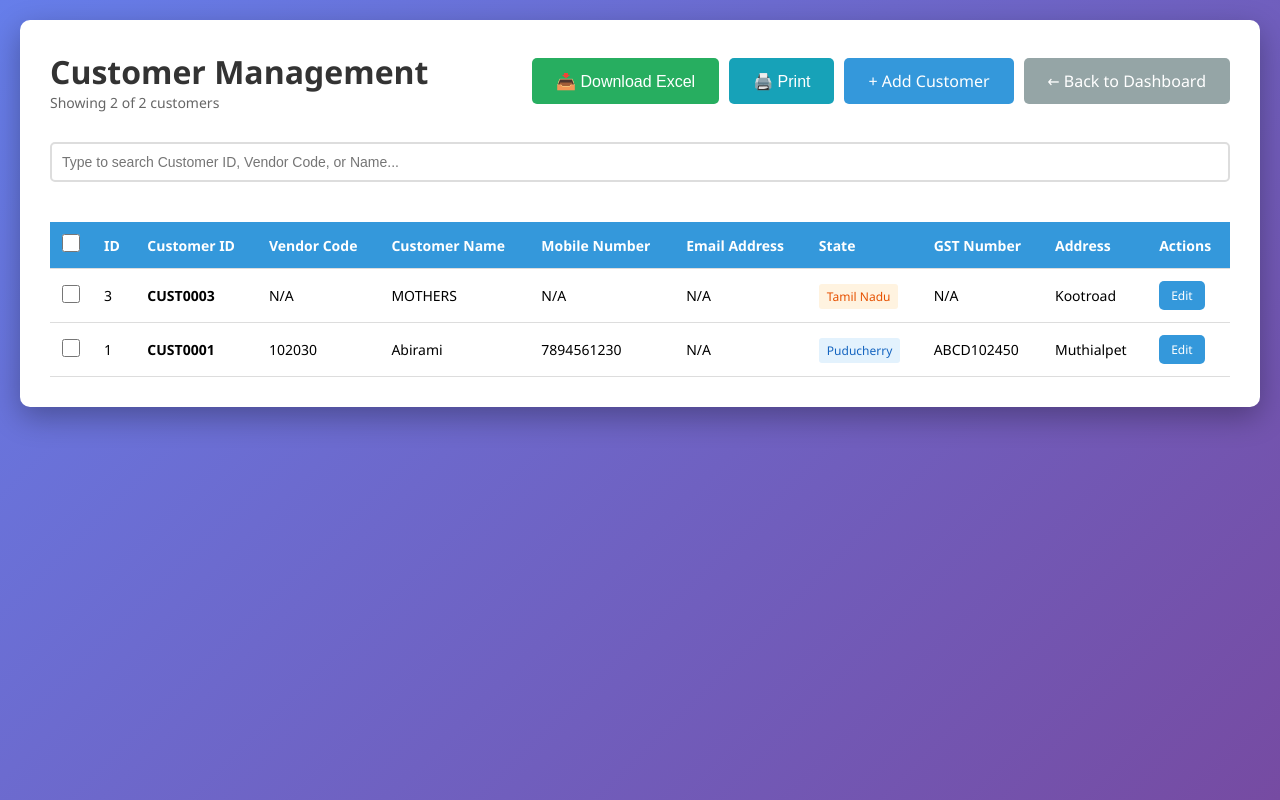
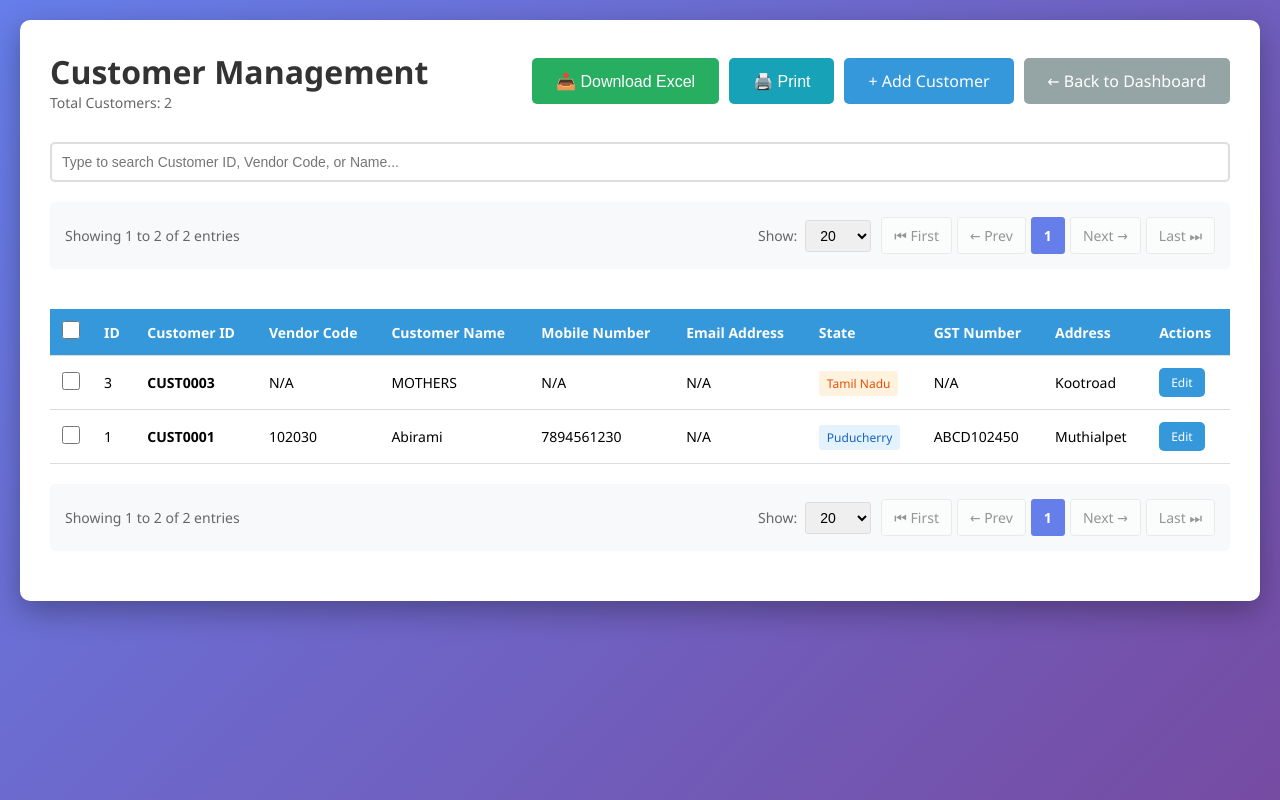
Before and after one commit to pshanmugavelp-pixel/Billing-web-app, a Flask app: page /customers/ in a window 1280 px wide. Run offline with Flask 3, Linux system fonts and the light colour scheme; data comes from the database, SQL or seed files in the repository; some libraries are stand-ins or nearby versions.

Commit message:
added pagination

```diff
--- a/routes/customers.py
+++ b/routes/customers.py
@@ -11,22 +11,61 @@ customers_bp = Blueprint('customers', __name__, url_prefix='/customers')
 
 @customers_bp.route('/')
 def index():
-    """Display all customers with optional search"""
+    """Display all customers with optional search and pagination"""
     search_query = request.args.get('search', '').strip()
+    page = request.args.get('page', 1, type=int)
+    per_page = request.args.get('per_page', 20, type=int)
+
+    # Validate per_page values
+    if per_page not in [10, 20, 50, 100]:
+        per_page = 20
+
     conn = get_db_connection()
 
+    # Calculate offset
+    offset = (page - 1) * per_page
+
     if search_query:
-        # Search by customer_id, vendor_code, or name
+        # Get total count for search
+        total_count = conn.execute('''
+            SELECT COUNT(*) as count FROM customers
+            WHERE customer_id LIKE ? OR vendor_code LIKE ? OR name LIKE ?
+        ''', (f'%{search_query}%', f'%{search_query}%', f'%{search_query}%')).fetchone()['count']
+
+        # Search by customer_id, vendor_code, or name with pagination
         customers = conn.execute('''
             SELECT * FROM customers
             WHERE customer_id LIKE ? OR vendor_code LIKE ? OR name LIKE ?
             ORDER BY created_at DESC
-        ''', (f'%{search_query}%', f'%{search_query}%', f'%{search_query}%')).fetchall()
+            LIMIT ? OFFSET ?
+        ''', (f'%{search_query}%', f'%{search_query}%', f'%{search_query}%', per_page, offset)).fetchall()
     else:
-        customers = conn.execute('SELECT * FROM customers ORDER BY created_at DESC').fetchall()
+        # Get total count
+        total_count = conn.execute('SELECT COUNT(*) as count FROM customers').fetchone()['count']
+
+        # Get paginated customers
+        customers = conn.execute('''
+            SELECT * FROM customers
+            ORDER BY created_at DESC
+            LIMIT ? OFFSET ?
+        ''', (per_page, offset)).fetchall()
 
     conn.close()
-    return render_template('customers/index.html', customers=customers, search_query=search_query)
+
+    # Calculate pagination info
+    total_pages = (total_count + per_page - 1) // per_page
+    has_prev = page > 1
+    has_next = page < total_pages
+
+    return render_template('customers/index.html',
+                         customers=customers,
+                         search_query=search_query,
+                         page=page,
+                         per_page=per_page,
+                         total_count=total_count,
+                         total_pages=total_pages,
+                         has_prev=has_prev,
+                         has_next=has_next)
 
 @customers_bp.route('/add', methods=['GET', 'POST'])
 def add():
--- a/templates/customers/index.html
+++ b/templates/customers/index.html
@@ -241,7 +241,7 @@
         <div class="header">
             <div>
                 <h1>Customer Management</h1>
-                <p class="customer-count">Total Customers: {{ customers|length }}</p>
+                <p class="customer-count">Total Customers: {{ total_count }}</p>
             </div>
             <div class="button-group">
                 <button id="deleteSelectedBtn" class="btn btn-delete-selected no-print" onclick="deleteSelected()">Delete Selected</button>
@@ -275,6 +275,13 @@
         <div id="selectionInfo" class="selection-info no-print">
             <span class="selection-text"><span id="selectedCount">0</span> customer(s) selected</span>
         </div>
+
+        <!-- Pagination Controls (Top) -->
+        {% if total_count > 0 %}
+            {% set route_name = 'customers.index' %}
+            {% set extra_params = {'search': search_query} if search_query else {} %}
+            {% include 'pagination.html' %}
+        {% endif %}
 
         {% if customers %}
             <div class="table-wrapper">
@@ -330,6 +337,13 @@
                     </table>
                 </form>
             </div>
+
+            <!-- Pagination Controls (Bottom) -->
+            {% if total_count > 0 %}
+                {% set route_name = 'customers.index' %}
+                {% set extra_params = {'search': search_query} if search_query else {} %}
+                {% include 'pagination.html' %}
+            {% endif %}
         {% else %}
             <div class="no-data">
                 <p>No customers found. Click "Add Customer" to get started!</p>
@@ -435,11 +449,11 @@
             var input = document.getElementById('searchInput');
             var clearBtn = document.getElementById('clearSearch');
             var customerCountEl = document.querySelector('.customer-count');
-            var totalCount = {{ customers|length }};
+            var totalCount = {{ total_count|default(0) }};
 
             function updateCount(visible) {
                 if (!customerCountEl) return;
-                customerCountEl.textContent = 'Showing ' + visible + ' of ' + totalCount + ' customers';
+                customerCountEl.textContent = 'Total Customers: ' + totalCount;
             }
 
             function normalize(s){ return (s||'').toString().toLowerCase(); }
--- /dev/null
+++ b/templates/pagination.html
@@ -0,0 +1,167 @@
+<!-- Reusable Pagination Component -->
+<style>
+    .pagination-container {
+        display: flex;
+        justify-content: space-between;
+        align-items: center;
+        margin: 20px 0;
+        padding: 15px;
+        background: #f8f9fa;
+        border-radius: 5px;
+        flex-wrap: wrap;
+        gap: 15px;
+    }
+
+    .pagination-info {
+        color: #666;
+        font-size: 14px;
+    }
+
+    .pagination-controls {
+        display: flex;
+        gap: 10px;
+        align-items: center;
+        flex-wrap: wrap;
+    }
+
+    .pagination-buttons {
+        display: flex;
+        gap: 5px;
+    }
+
+    .pagination-btn {
+        padding: 8px 12px;
+        border: 1px solid #ddd;
+        background: white;
+        color: #333;
+        text-decoration: none;
+        border-radius: 3px;
+        font-size: 14px;
+        transition: all 0.3s;
+        cursor: pointer;
+    }
+
+    .pagination-btn:hover:not(.disabled) {
+        background: #667eea;
+        color: white;
+        border-color: #667eea;
+    }
+
+    .pagination-btn.active {
+        background: #667eea;
+        color: white;
+        border-color: #667eea;
+        font-weight: bold;
+    }
+
+    .pagination-btn.disabled {
+        opacity: 0.5;
+        cursor: not-allowed;
+        pointer-events: none;
+    }
+
+    .page-size-selector {
+        display: flex;
+        align-items: center;
+        gap: 8px;
+    }
+
+    .page-size-selector label {
+        font-size: 14px;
+        color: #666;
+    }
+
+    .page-size-selector select {
+        padding: 6px 10px;
+        border: 1px solid #ddd;
+        border-radius: 3px;
+        font-size: 14px;
+        cursor: pointer;
+    }
+
+    @media print {
+        .pagination-container {
+            display: none !important;
+        }
+    }
+</style>
+
+<div class="pagination-container no-print">
+    <div class="pagination-info">
+        Showing {{ ((page - 1) * per_page) + 1 }} to {{ [page * per_page, total_count]|min }} of {{ total_count }} entries
+    </div>
+
+    <div class="pagination-controls">
+        <!-- Page Size Selector -->
+        <div class="page-size-selector">
+            <label for="perPageSelect">Show:</label>
+            <select id="perPageSelect" onchange="changePageSize(this.value)">
+                <option value="10" {% if per_page == 10 %}selected{% endif %}>10</option>
+                <option value="20" {% if per_page == 20 %}selected{% endif %}>20</option>
+                <option value="50" {% if per_page == 50 %}selected{% endif %}>50</option>
+                <option value="100" {% if per_page == 100 %}selected{% endif %}>100</option>
+            </select>
+        </div>
+
+        <!-- Pagination Buttons -->
+        <div class="pagination-buttons">
+            <!-- First Page -->
+            <a href="{{ url_for(route_name, page=1, per_page=per_page, **extra_params) }}"
+               class="pagination-btn {% if not has_prev %}disabled{% endif %}">
+                ⏮ First
+            </a>
+
+            <!-- Previous Page -->
+            <a href="{{ url_for(route_name, page=page-1, per_page=per_page, **extra_params) }}"
+               class="pagination-btn {% if not has_prev %}disabled{% endif %}">
+                ← Prev
+            </a>
+
+            <!-- Page Numbers -->
+            {% set start_page = [1, page - 2]|max %}
+            {% set end_page = [total_pages, page + 2]|min %}
+
+            {% if start_page > 1 %}
+                <a href="{{ url_for(route_name, page=1, per_page=per_page, **extra_params) }}" class="pagination-btn">1</a>
+                {% if start_page > 2 %}
+                    <span class="pagination-btn disabled">...</span>
+                {% endif %}
+            {% endif %}
+
+            {% for p in range(start_page, end_page + 1) %}
+                <a href="{{ url_for(route_name, page=p, per_page=per_page, **extra_params) }}"
+                   class="pagination-btn {% if p == page %}active{% endif %}">
+                    {{ p }}
+                </a>
+            {% endfor %}
+
+            {% if end_page < total_pages %}
+                {% if end_page < total_pages - 1 %}
+                    <span class="pagination-btn disabled">...</span>
+                {% endif %}
+                <a href="{{ url_for(route_name, page=total_pages, per_page=per_page, **extra_params) }}" class="pagination-btn">{{ total_pages }}</a>
+            {% endif %}
+
+            <!-- Next Page -->
+            <a href="{{ url_for(route_name, page=page+1, per_page=per_page, **extra_params) }}"
+               class="pagination-btn {% if not has_next %}disabled{% endif %}">
+                Next →
+            </a>
+
+            <!-- Last Page -->
+            <a href="{{ url_for(route_name, page=total_pages, per_page=per_page, **extra_params) }}"
+               class="pagination-btn {% if not has_next %}disabled{% endif %}">
+                Last ⏭
+            </a>
+        </div>
+    </div>
+</div>
+
+<script>
+    function changePageSize(newSize) {
+        const url = new URL(window.location.href);
+        url.searchParams.set('per_page', newSize);
+        url.searchParams.set('page', '1'); // Reset to first page
+        window.location.href = url.toString();
+    }
+</script>
```
Also changed, not shown: routes/billing.py (+41 -4 lines), routes/inventory.py (+35 -3 lines), routes/purchases.py (+33 -3 lines), templates/billing/index.html (+15 -1 lines), templates/inventory/index.html (+15 -1 lines), templates/purchases/index.html (+15 -1 lines).
